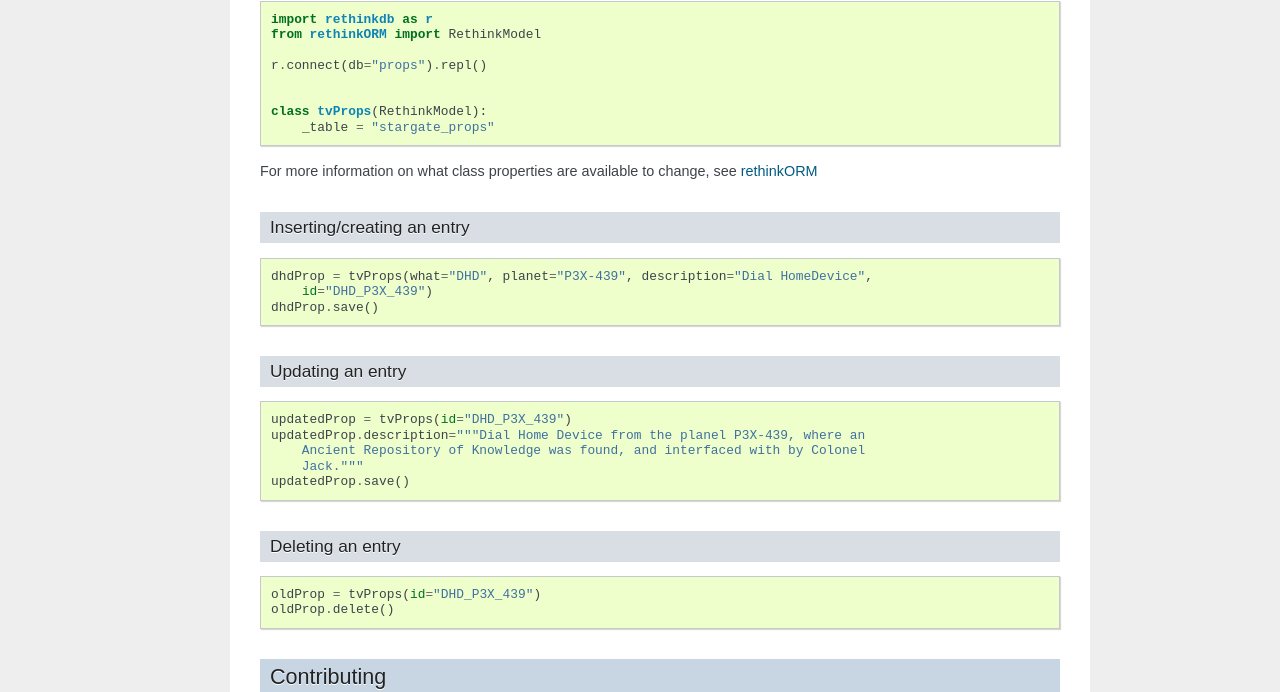
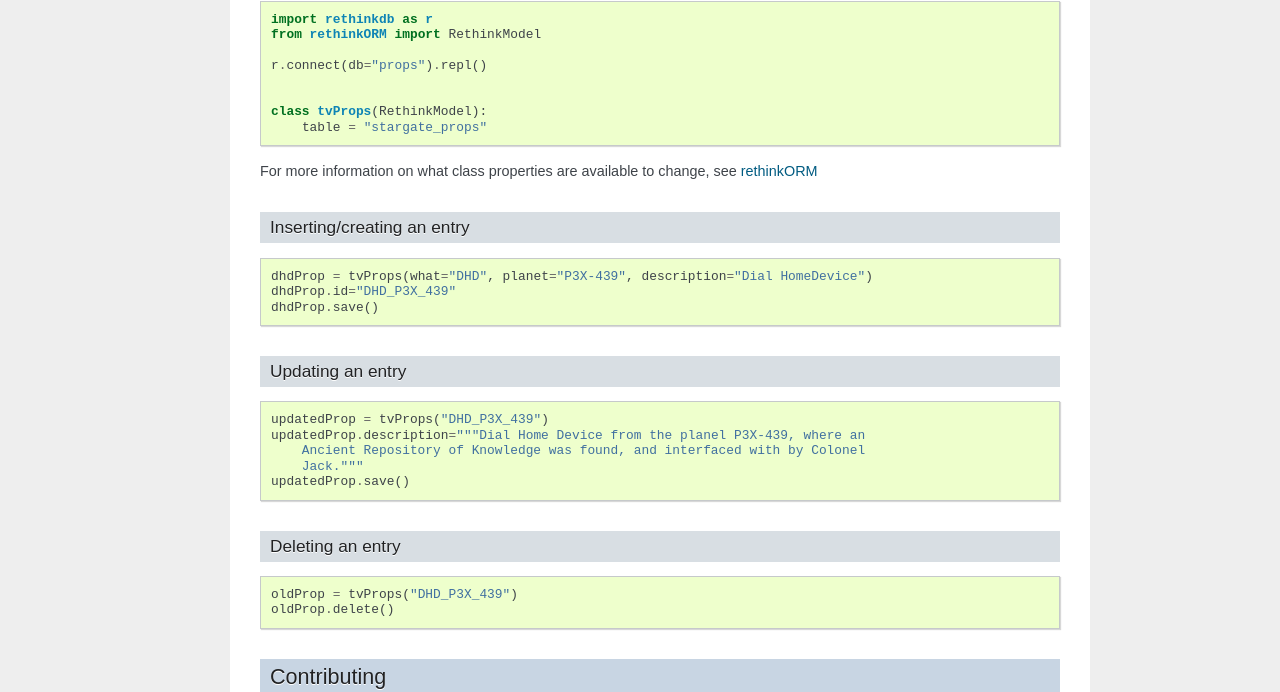
Before and after one commit to JoshAshby/pyRethinkORM, a Sphinx documentation site: the page built from docs/index.rst, in a window 1280 px wide. Shown: the part 851-1543 px from the top of the page. Built offline with Sphinx 7.4.7, drawn with Linux system fonts in a browser that asks for light colours.

Commit message:
update docs a tad [skip ci]

```diff
--- a/docs/index.rst
+++ b/docs/index.rst
@@ -63,7 +63,7 @@ a specific table, along with getting a connection to RethinkDB started.
 
 
     class tvProps(RethinkModel):
-        _table = "stargate_props"
+        table = "stargate_props"
 
 
 For more information on what class properties are available to change, see
@@ -74,8 +74,8 @@ Inserting/creating an entry
 
 ::
 
-    dhdProp = tvProps(what="DHD", planet="P3X-439", description="Dial HomeDevice",
-        id="DHD_P3X_439")
+    dhdProp = tvProps(what="DHD", planet="P3X-439", description="Dial HomeDevice")
+    dhdProp.id="DHD_P3X_439"
     dhdProp.save()
 
 Updating an entry
@@ -83,7 +83,7 @@ Updating an entry
 
 ::
 
-    updatedProp = tvProps(id="DHD_P3X_439")
+    updatedProp = tvProps("DHD_P3X_439")
     updatedProp.description="""Dial Home Device from the planel P3X-439, where an
         Ancient Repository of Knowledge was found, and interfaced with by Colonel
         Jack."""
@@ -94,7 +94,7 @@ Deleting an entry
 
 ::
 
-    oldProp = tvProps(id="DHD_P3X_439")
+    oldProp = tvProps("DHD_P3X_439")
     oldProp.delete()
 
 
--- a/docs/rethinkORM.rst
+++ b/docs/rethinkORM.rst
@@ -7,7 +7,7 @@ rethinkORM
 --------------------------
 
 .. autoclass:: rethinkORM.rethinkModel.RethinkModel
-    :members: __init__, _finishInit, __delitem__, __contains__, new, load, save, delete, __repr__, _protectedItems, _primaryKey, _table, _durability, _non_atomic, _upsert
+    :members: __init__, finishInit, __delitem__, __contains__, new, find, save, delete, __repr__, protectedItems, primaryKey, table, durability, non_atomic, upsert, create
     :undoc-members:
 
 Subpackages
--- a/docs/rethinkORM.tests.rst
+++ b/docs/rethinkORM.tests.rst
@@ -47,5 +47,4 @@ for example there are currently tests for:
 
 .. automodule:: rethinkORM.tests.test_model
     :members:
-    :undoc-members:
     :show-inheritance:
```
